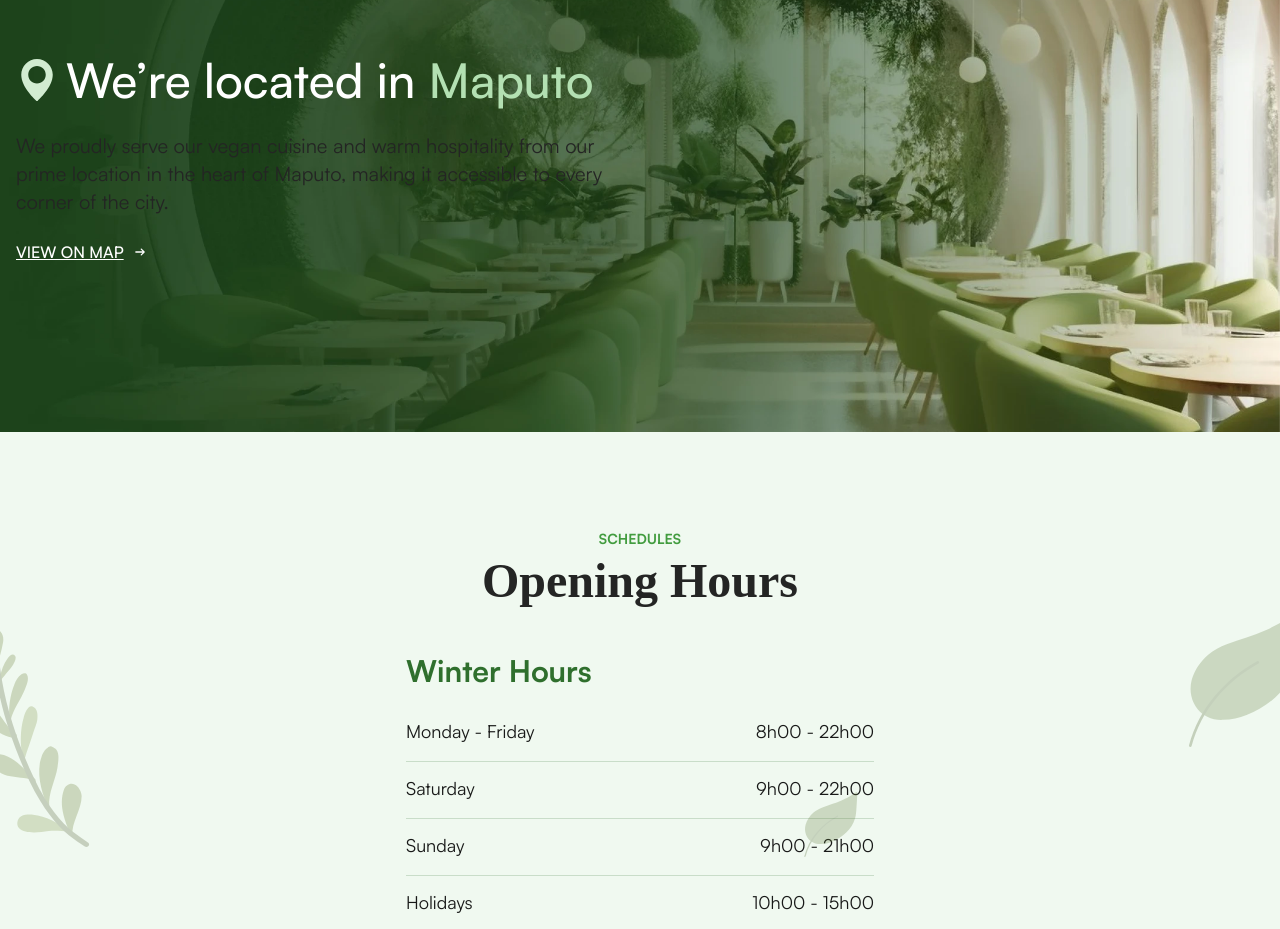
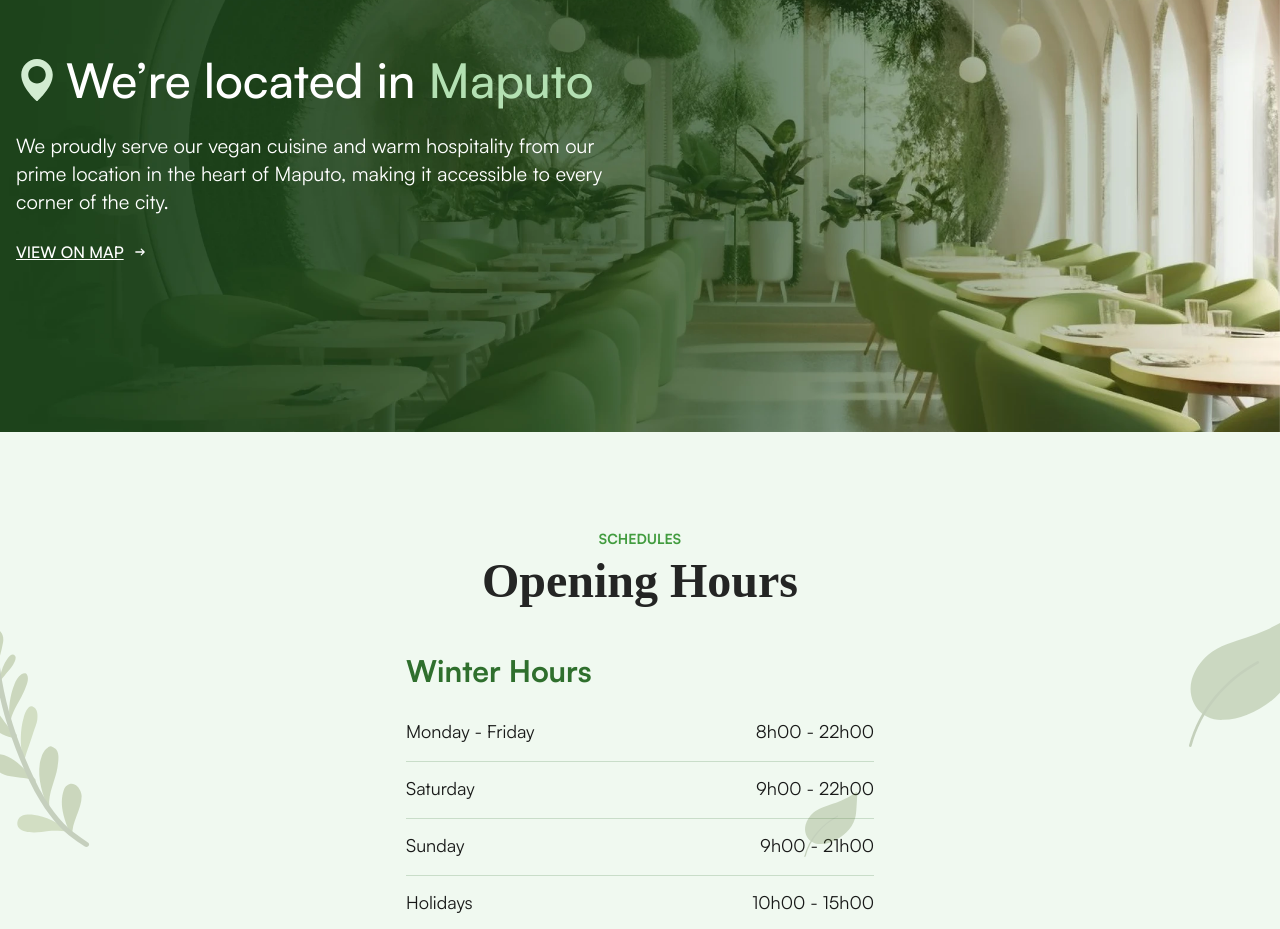
Before and after one commit to FausioPaco/go-vegan, a React (Vite) app: page / in a window 1280 px wide. Shown: the part 1660-2589 px from the top of the page. Built offline with nearby package versions, Linux system fonts and the light colour scheme.

Commit message:
fix: rotated svg in about page and changed the text color for home location

```diff
--- a/src/components/modules/about/AboutBeliefs.tsx
+++ b/src/components/modules/about/AboutBeliefs.tsx
@@ -85,7 +85,7 @@ const AboutBeliefs = () => {
       </div>
 
       <PlantXL className="absolute bottom-[20%] hidden opacity-25 md:right-[-40px] md:block" />
-      <PlantDraw className="absolute top-[10%] hidden opacity-25 md:left-[420px] lg:block" />
+      <PlantDraw className="absolute top-[10%] hidden rotate-45 opacity-25 md:left-[420px] lg:block" />
       <PlantLG
         width={58}
         height={65}
--- a/src/components/modules/home/HomeLocation.tsx
+++ b/src/components/modules/home/HomeLocation.tsx
@@ -21,7 +21,7 @@ const HomeLocation = () => {
               We’re located in <span className="text-primary-100">Maputo</span>
             </h2>
           </div>
-          <p className="text-xl font-normal">
+          <p className="text-xl font-normal text-white">
             We proudly serve our vegan cuisine and warm hospitality from our
             prime location in the heart of Maputo, making it accessible to every
             corner of the city.
```
